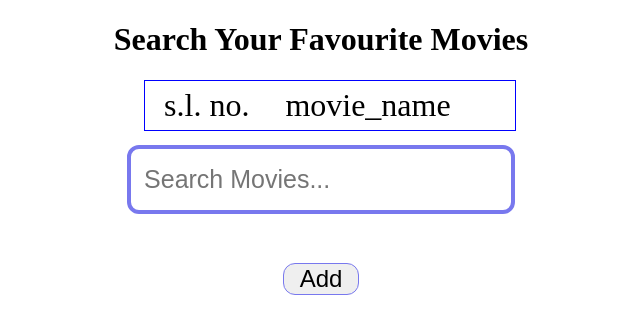
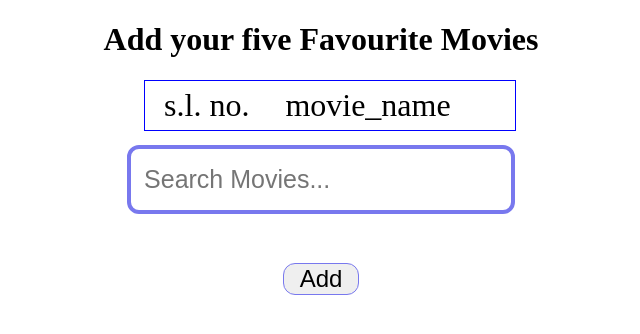
Before and after one commit to Vibrant12/Movie-title-autocomplete-component, a plain HTML site: page index.html in a window 1280 px wide. Shown: the whole page, without its empty margins (319-959 px from the left). Drawn offline with Linux system fonts and the light colour scheme.

Commit message:
Update index.html
Change project's heading

```diff
--- a/index.html
+++ b/index.html
@@ -10,7 +10,7 @@
 </head>
 
 <body>
-    <h1>Search Your Favourite Movies</h1>
+    <h1>Add your five Favourite Movies</h1>
     <div class="container">
         <div class="table">
            <table id="list">
```
